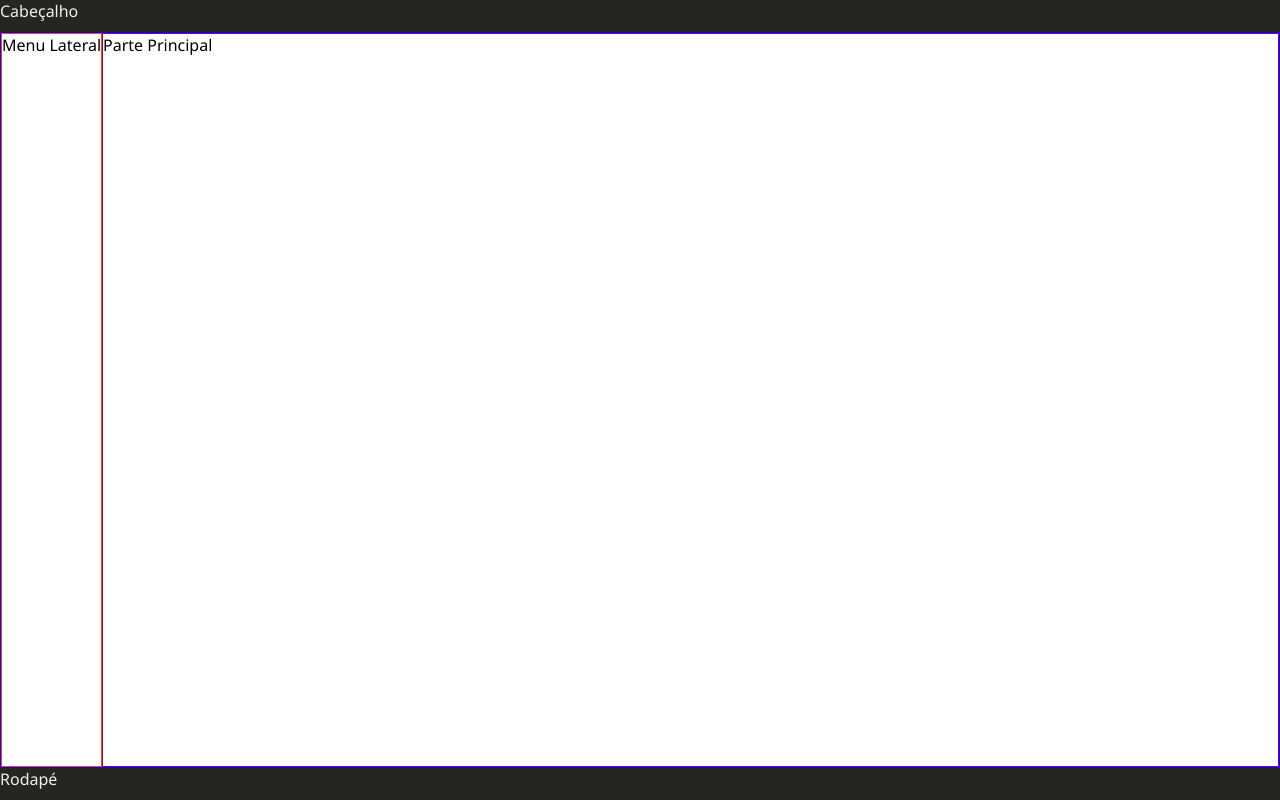
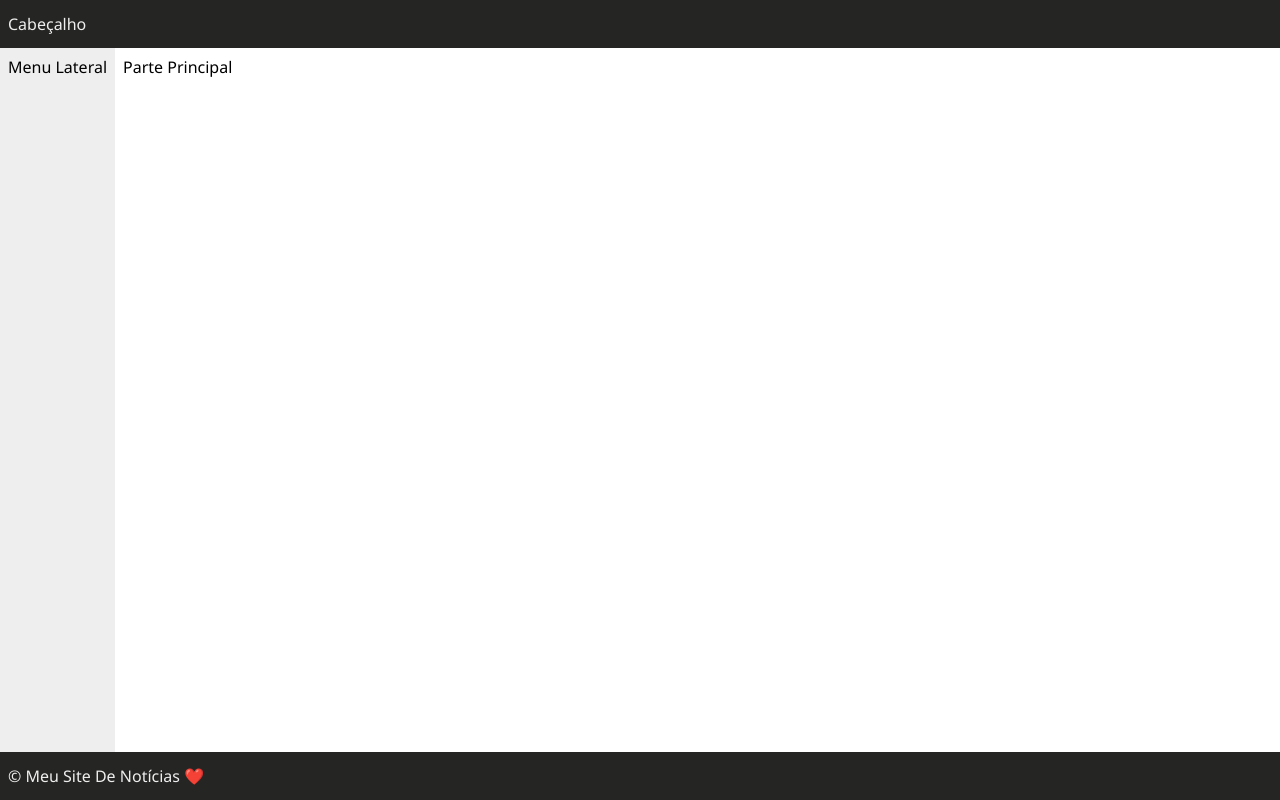
Before and after one commit to lsg2630/01-dwfe-aula-20260226, a plain HTML site: page index.html in a window 1280 px wide. Drawn offline with Linux system fonts and the light colour scheme.

Commit message:
Segundo exemplo correção

```diff
--- a/estilo.css
+++ b/estilo.css
@@ -16,22 +16,30 @@ header {
     height: 2rem;
     background-color: #252523;
     color: #eee;
+    display: flex;
+    /* justify-content: center; */
+    align-content: center;
+    align-items: center;
+    padding: .5rem;
 }
 
 section {
-    border: .1rem solid blue;
+    /* border: .1rem solid blue; */
     display: flex;
     flex: 1;
 }
 
 nav {
-    border: .1rem solid orangered;
+    /* border: .1rem solid orangered; */
+    background-color: #eee;
+    padding: .5rem;
 }
 
 main {
-    border: .1rem solid purple;
+    /* border: .1rem solid purple; */
     display: flex;
     flex: 1;
+    padding: .5rem;
 }
 
 footer {
@@ -39,4 +47,7 @@ footer {
     height: 2rem;
     background-color: #252523;
     color: #eee;
+    align-content: center;
+    align-items: center;
+    padding: .5rem;
 }
--- a/index.html
+++ b/index.html
@@ -12,6 +12,6 @@
         <nav>Menu Lateral</nav>
         <main>Parte Principal</main>
     </section>
-    <footer>Rodapé</footer>
+    <footer>&copy; Meu Site De Notícias ❤️</footer>
   </body>
 </html>
```
